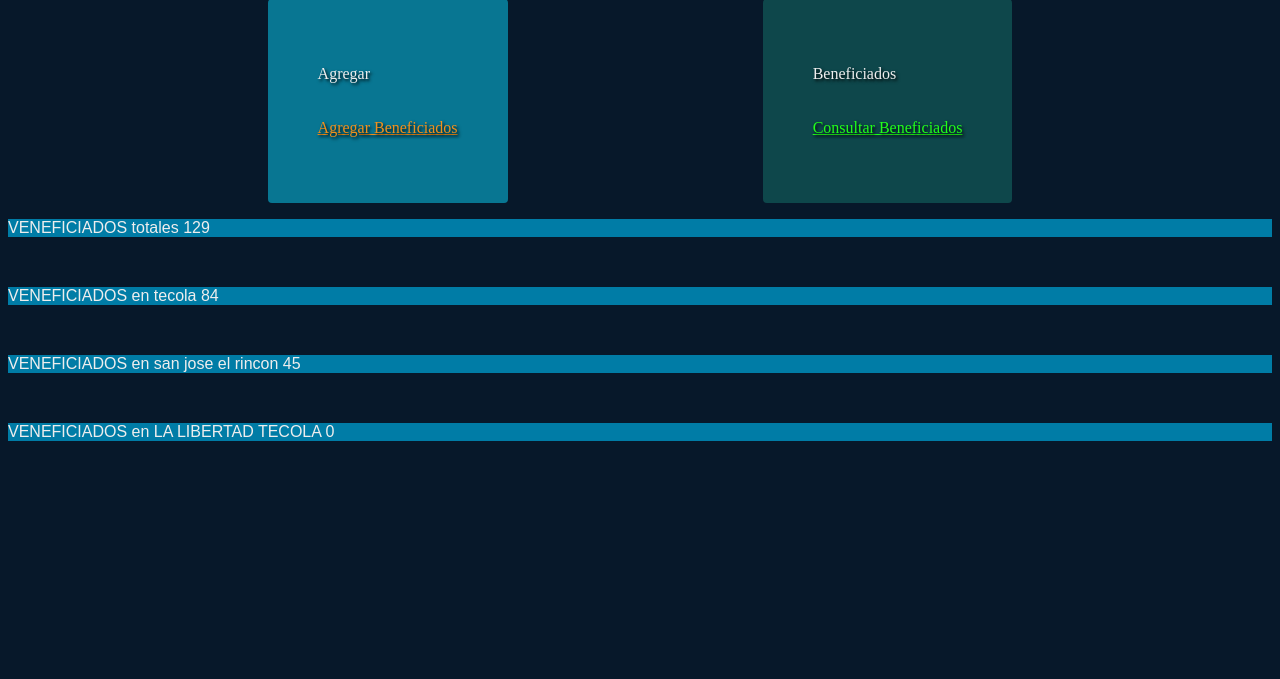
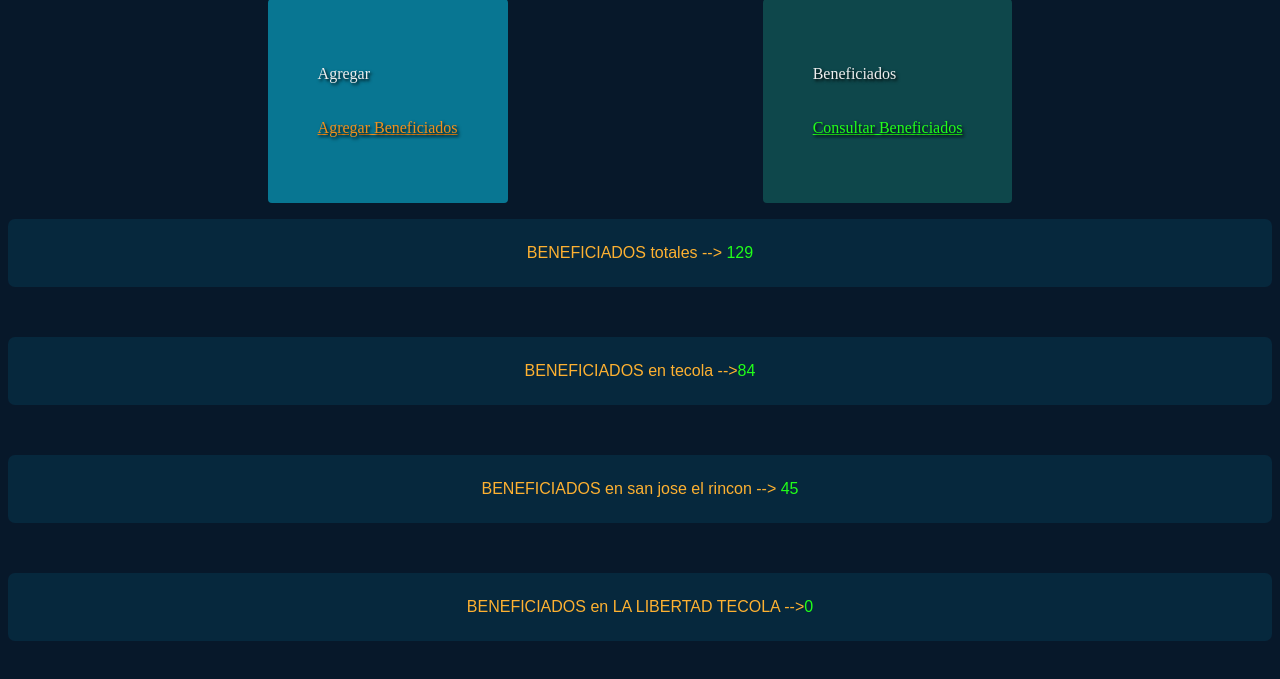
Before and after one commit to h-wholf/verde2, a PHP site: page / in a window 1280 px wide. Shown: the part 121-800 px from the top of the page. Run offline with PHP 8.4, Linux system fonts and the light colour scheme; data comes from the database, SQL or seed files in the repository.

Commit message:
cambios en diseño de la pagina

```diff
--- a/3.php
+++ b/3.php
@@ -67,5 +67,10 @@
 
 		<button type="submit">Guardar</button>
 	</form>
+	</center>
+<div><center><a class="link2" href="index.php">regresar al inicio</a></center></div>
+
+	</section>
+</div>
 </center>
 </div>
--- a/content.php
+++ b/content.php
@@ -53,10 +53,10 @@ $rincon = $db->querySingle("SELECT COUNT(*) as count FROM beneficiados WHERE loc
 
 $libertad = $db->querySingle("SELECT COUNT(*) as count FROM beneficiados WHERE localidad = 'LA LIBERTAD TECOLA'");
 
-echo "<pre class='info'>VENEFICIADOS totales $total</pre>";
-echo "<br><pre class='info'>VENEFICIADOS en tecola $tecola</pre>";
-echo "<br><pre class='info'>VENEFICIADOS en san jose el rincon $rincon</pre>";
-echo "<br><pre class='info'>VENEFICIADOS en LA LIBERTAD TECOLA $libertad</pre>";
+echo "<center><p class='info'>BENEFICIADOS totales --> <a class='link2'>$total</a></p></center>";
+echo "<br><center><p class='info'>BENEFICIADOS en tecola --><a class='link2'>$tecola</a></p></center>";
+echo "<br><center><p class='info'>BENEFICIADOS en san jose el rincon --> <a class='link2'>$rincon</a></p></center>";
+echo "<br><center><p class='info'>BENEFICIADOS en LA LIBERTAD TECOLA --><a class='link2'>$libertad</a></p></center>";
 
 ?>
 </div>
--- a/estilos.css
+++ b/estilos.css
@@ -100,6 +100,9 @@ body
 }
 
 .info{
-  background-color: #007ca6;
+  background-color: rgba(1,111,149,0.18);
   font-family: fantasy;
+  padding: 25px;
+  border-radius: 7px;
+  color: rgb(254,177,49);
 }
```
Also changed, not shown: b.php (+2 -9 lines), consulta.php (+7 -0 lines).
